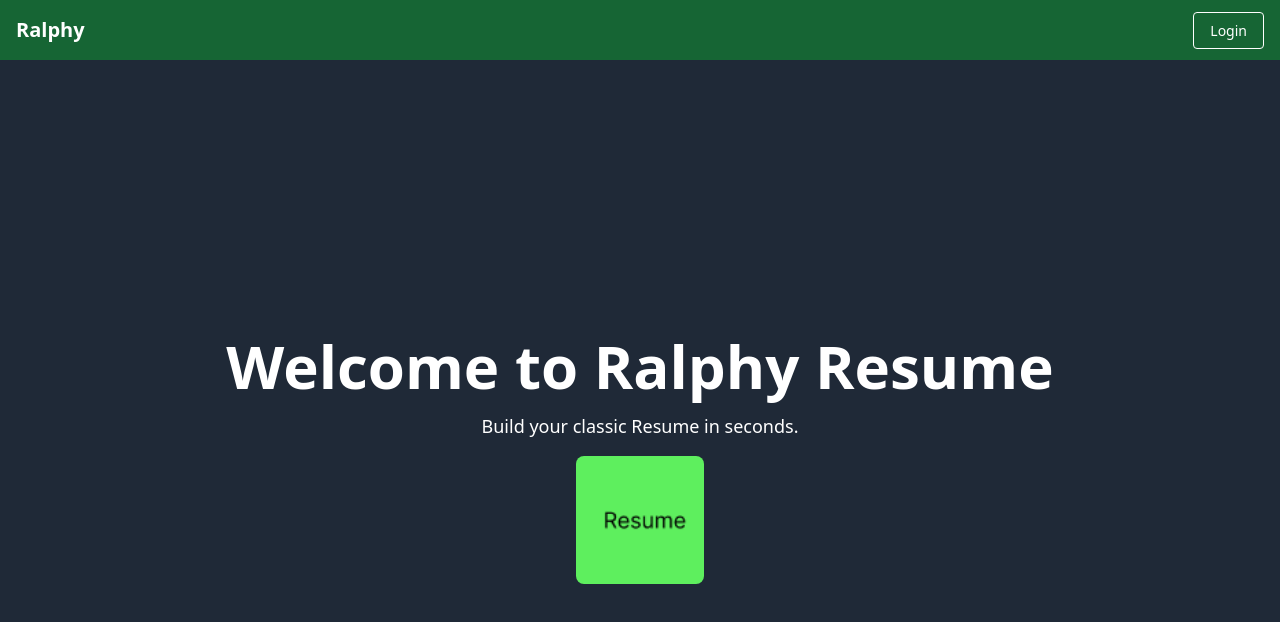
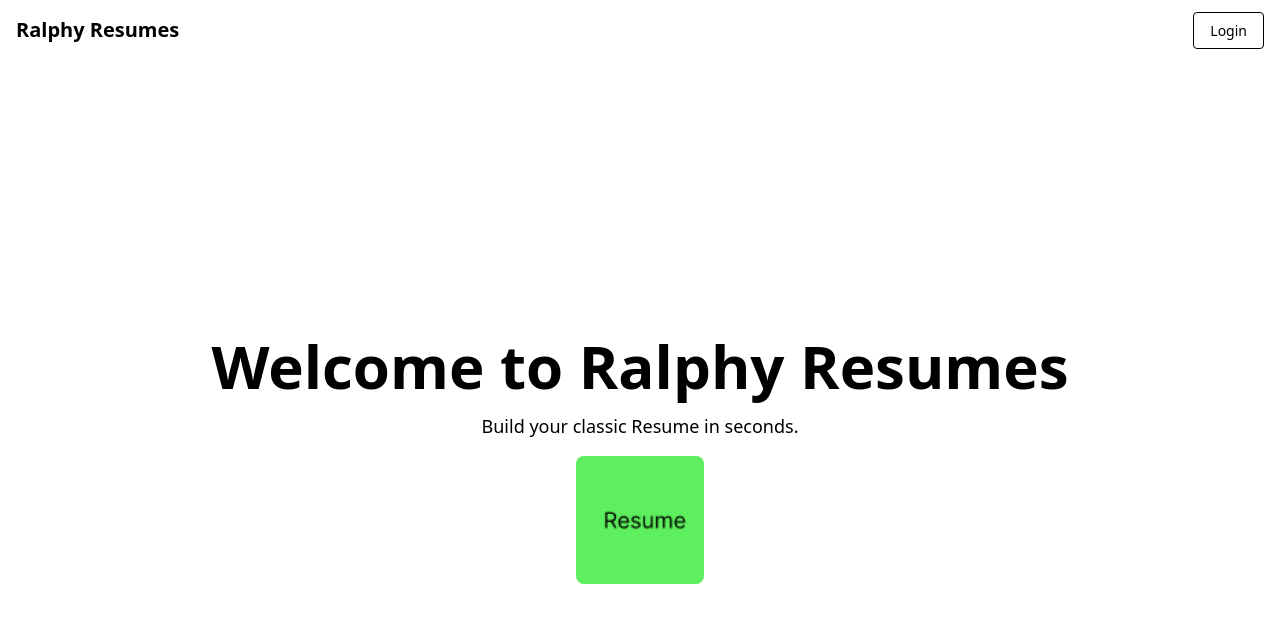
Before and after one commit to alexander784/Resume-builder, a React (Create React App) app in the folder client/: page / in a window 1280 px wide. Shown: the top 622 px of the page. Built offline with nearby package versions, Linux system fonts and the light colour scheme.

Commit message:
install html2canvas jspdf

```diff
--- a/client/src/components/Hero.js
+++ b/client/src/components/Hero.js
@@ -17,10 +17,10 @@ const Hero = () => {
   };
 
   return (
-    <section className="hero min-h-screen bg-gray-800 text-white flex items-center">
+    <section className="hero min-h-screen bg--white-400 text-black flex items-center">
       <div className="container mx-auto">
         <div className="text-center">
-          <h1 className="text-4xl md:text-6xl font-bold leading-tight">Welcome to Ralphy Resume</h1>
+          <h1 className="text-4xl md:text-6xl font-bold leading-tight">Welcome to Ralphy Resumes</h1>
           <p className="text-lg mt-4">Build your classic Resume in seconds.</p>
           <img
             src={resume}
--- a/client/src/components/Navbar.js
+++ b/client/src/components/Navbar.js
@@ -19,14 +19,14 @@ const Navbar = ({ username, onLogout }) => {
   };
 
   return (
-    <nav className="bg-green-800 p-4">
+    <nav className="bg-white-400 p-4">
       <div className="container mx-auto flex justify-between items-center">
         <div className="flex items-center">
           <span
-            className="text-white text-xl font-bold cursor-pointer"
+            className="text-black text-xl font-bold cursor-pointer"
             onClick={handleHomeClick}
           >
-            Ralphy
+            Ralphy Resumes
           </span>
         </div>
         <div>
@@ -34,9 +34,9 @@ const Navbar = ({ username, onLogout }) => {
             <div className="relative">
               <button
                 onClick={toggleDropdown}
-                className="text-white text-sm px-4 py-2 border border-white rounded hover:bg-white hover:text-gray-800 transition duration-300 focus:outline-none"
+                className="text-black text-sm px-4 py-2 border border-white rounded hover:bg-white hover:text-gray-800 transition duration-300 focus:outline-none"
               >
-                {username} ▼
+                {username}
               </button>
               {showDropdown && (
                 <div className="absolute right-0 mt-2 w-48 bg-gray-400 border rounded-lg shadow-lg">
@@ -56,7 +56,7 @@ const Navbar = ({ username, onLogout }) => {
             <div>
               <Link
                 to="/login"
-                className="text-white text-sm px-4 py-2 border border-white rounded hover:bg-white hover:text-gray-800 transition duration-300"
+                className="text-black text-sm px-4 py-2 border border-black rounded hover:text-gray-800 transition duration-300"
               >
                 Login
               </Link>
--- a/client/src/templates/Template.js
+++ b/client/src/templates/Template.js
@@ -1,6 +1,8 @@
 import React, { useState, useEffect, useRef } from 'react';
 import axios from 'axios';
 import { useNavigate } from 'react-router-dom';
+import html2canvas from 'html2canvas';
+import jsPDF from 'jspdf';
 
 const Template = () => {
   const [resumeData, setResumeData] = useState({
@@ -32,6 +34,7 @@ const Template = () => {
   const [editMode, setEditMode] = useState(false); // State to manage edit mode
   const navigate = useNavigate();
   const fileInputRef = useRef(null);
+  const resumeRef = useRef(null); // Ref for the resume container
 
   useEffect(() => {
     const fetchResumeData = async () => {
@@ -130,6 +133,8 @@ const Template = () => {
     setEditMode(prev => !prev);
   };
 
+
+
   if (!localStorage.getItem('token')) {
     navigate('/login');
     return null;
@@ -159,8 +164,14 @@ const Template = () => {
             Edit
           </button>
         )}
+        <button
+          onClick={handleDownloadPDF}
+          className="bg-purple-500 text-white px-6 py-2 rounded-lg shadow-lg hover:bg-purple-600 transition duration-300"
+        >
+          Download as PDF
+        </button>
       </div>
-    <div className="max-w-3xl mx-auto p-12 bg-gray-200 shadow-xl">
+      <div ref={resumeRef} className="max-w-3xl mx-auto p-12 bg-gray-200 shadow-xl">
         <div className="flex">
           <div className="w-1/3 p-4 bg-gray-500">
             <div className="flex flex-col items-center mb-6">
@@ -239,6 +250,17 @@ const Template = () => {
           </div>
           <div className="w-2/3 p-4 bg-white">
             <div className="mb-6">
+              <h2 className="text-2xl font-bold mb-2">Profile</h2>
+              <p
+                className="p-2 border"
+                contentEditable={editMode}
+                suppressContentEditableWarning
+                onBlur={(e) => handleChange('profile', e.target.innerText)}
+              >
+                {resumeData.profile}
+              </p>
+            </div>
+            <div className="mb-6">
               <h2 className="text-2xl font-bold mb-2">About Me</h2>
               <p
                 className="p-2 border"
@@ -309,10 +331,8 @@ const Template = () => {
             </div>
           </div>
         </div>
-
       </div>
     </>
-
   );
 };
 
```
Also changed, not shown: package.json (added, +8 -0 lines), 2 other files (tests, documents, lock files or other folders). Lines whose indentation alone changed are shown as unchanged.
